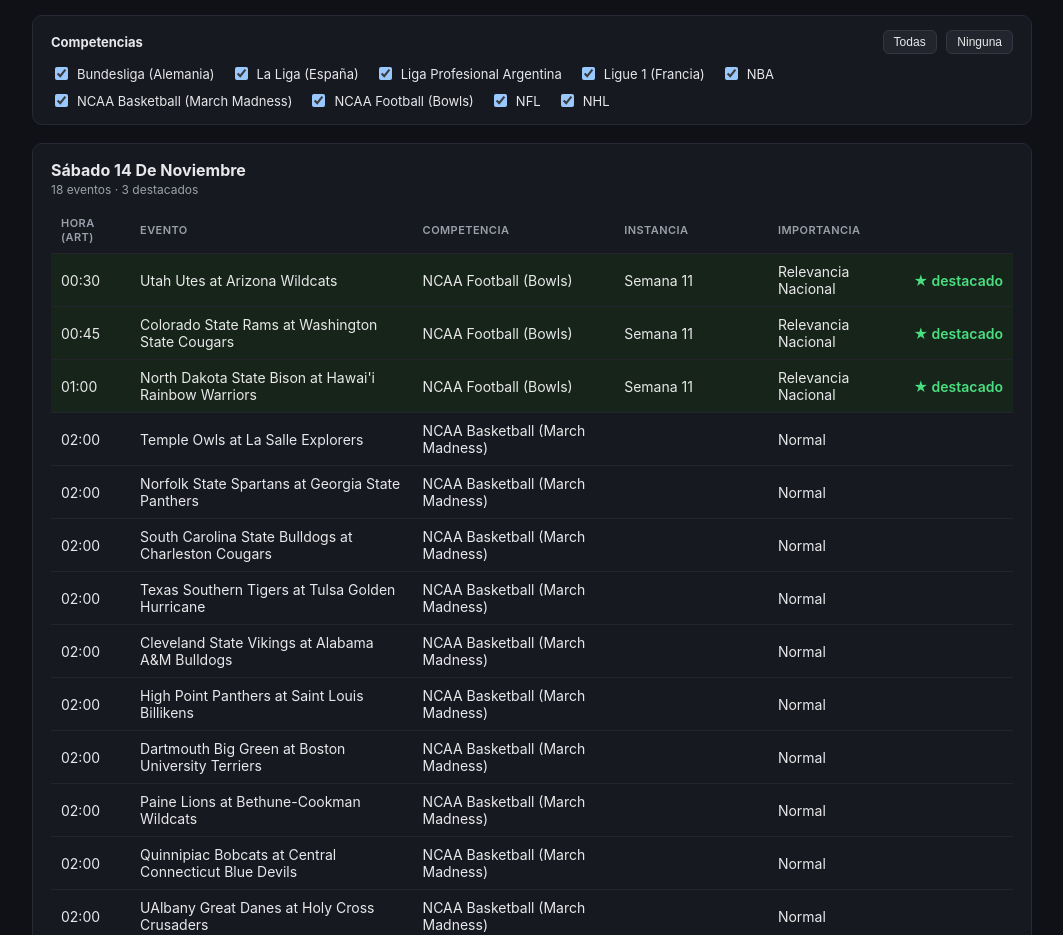
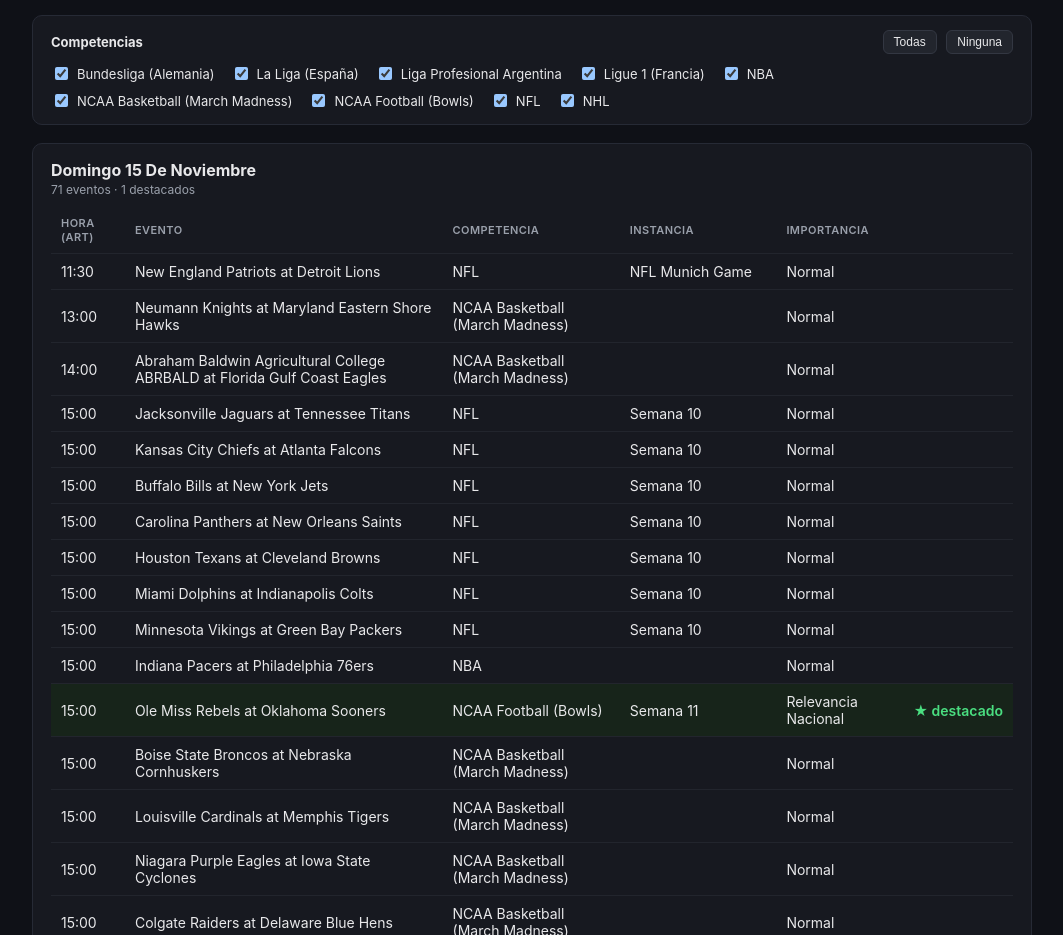
Before and after one commit to pablodberon/sports-events-tracker, a plain HTML site: page docs/index.html in a window 1280 px wide. Shown: the part 77-1012 px from the top of the page, without its empty margins (108-1171 px from the left). Drawn offline with Linux system fonts and the light colour scheme.

Commit message:
Actualizar dashboard [skip ci]

```diff
--- a/docs/index.html
+++ b/docs/index.html
@@ -36,7 +36,7 @@
 <body>
 <div class="wrap">
   <h1>Agenda deportiva</h1>
-  <div class="meta">Actualizado 2026-11-15 02:00 ART &middot; 400 eventos proximos &middot; 13 destacados &middot; la jornada va de 4am a 3:59am del dia siguiente (hora Argentina)</div>
+  <div class="meta">Actualizado 2026-11-15 12:29 ART &middot; 400 eventos proximos &middot; 15 destacados &middot; la jornada va de 4am a 3:59am del dia siguiente (hora Argentina)</div>
 
   <div class="filters">
     <div class="filters-head">
@@ -61,34 +61,6 @@
 
   <div class="no-results" id="noResults">No hay eventos para las competencias seleccionadas.</div>
 
-
-    <section class="day">
-      <h2>Sábado 14 de noviembre</h2>
-      <div class="day-meta">18 eventos &middot; 3 destacados</div>
-      <table>
-        <thead><tr><th>Hora (ART)</th><th>Evento</th><th>Competencia</th><th>Instancia</th><th>Importancia</th><th></th></tr></thead>
-        <tbody>
-          <tr class="featured" data-competitions="NCAA Football (Bowls)"><td>00:30</td><td>Utah Utes at Arizona Wildcats</td><td>NCAA Football (Bowls)</td><td>Semana 11</td><td>Relevancia Nacional</td><td class="badge">&#9733; destacado</td></tr>
-<tr class="featured" data-competitions="NCAA Football (Bowls)"><td>00:45</td><td>Colorado State Rams at Washington State Cougars</td><td>NCAA Football (Bowls)</td><td>Semana 11</td><td>Relevancia Nacional</td><td class="badge">&#9733; destacado</td></tr>
-<tr class="featured" data-competitions="NCAA Football (Bowls)"><td>01:00</td><td>North Dakota State Bison at Hawai'i Rainbow Warriors</td><td>NCAA Football (Bowls)</td><td>Semana 11</td><td>Relevancia Nacional</td><td class="badge">&#9733; destacado</td></tr>
-<tr class="" data-competitions="NCAA Basketball (March Madness)"><td>02:00</td><td>Temple Owls at La Salle Explorers</td><td>NCAA Basketball (March Madness)</td><td></td><td>Normal</td><td class="badge"></td></tr>
-<tr class="" data-competitions="NCAA Basketball (March Madness)"><td>02:00</td><td>Norfolk State Spartans at Georgia State Panthers</td><td>NCAA Basketball (March Madness)</td><td></td><td>Normal</td><td class="badge"></td></tr>
-<tr class="" data-competitions="NCAA Basketball (March Madness)"><td>02:00</td><td>South Carolina State Bulldogs at Charleston Cougars</td><td>NCAA Basketball (March Madness)</td><td></td><td>Normal</td><td class="badge"></td></tr>
-<tr class="" data-competitions="NCAA Basketball (March Madness)"><td>02:00</td><td>Texas Southern Tigers at Tulsa Golden Hurricane</td><td>NCAA Basketball (March Madness)</td><td></td><td>Normal</td><td class="badge"></td></tr>
-<tr class="" data-competitions="NCAA Basketball (March Madness)"><td>02:00</td><td>Cleveland State Vikings at Alabama A&amp;M Bulldogs</td><td>NCAA Basketball (March Madness)</td><td></td><td>Normal</td><td class="badge"></td></tr>
-<tr class="" data-competitions="NCAA Basketball (March Madness)"><td>02:00</td><td>High Point Panthers at Saint Louis Billikens</td><td>NCAA Basketball (March Madness)</td><td></td><td>Normal</td><td class="badge"></td></tr>
-<tr class="" data-competitions="NCAA Basketball (March Madness)"><td>02:00</td><td>Dartmouth Big Green at Boston University Terriers</td><td>NCAA Basketball (March Madness)</td><td></td><td>Normal</td><td class="badge"></td></tr>
-<tr class="" data-competitions="NCAA Basketball (March Madness)"><td>02:00</td><td>Paine Lions at Bethune-Cookman Wildcats</td><td>NCAA Basketball (March Madness)</td><td></td><td>Normal</td><td class="badge"></td></tr>
-<tr class="" data-competitions="NCAA Basketball (March Madness)"><td>02:00</td><td>Quinnipiac Bobcats at Central Connecticut Blue Devils</td><td>NCAA Basketball (March Madness)</td><td></td><td>Normal</td><td class="badge"></td></tr>
-<tr class="" data-competitions="NCAA Basketball (March Madness)"><td>02:00</td><td>UAlbany Great Danes at Holy Cross Crusaders</td><td>NCAA Basketball (March Madness)</td><td></td><td>Normal</td><td class="badge"></td></tr>
-<tr class="" data-competitions="NCAA Basketball (March Madness)"><td>02:00</td><td>Alabama State Hornets at San José State Spartans</td><td>NCAA Basketball (March Madness)</td><td></td><td>Normal</td><td class="badge"></td></tr>
-<tr class="" data-competitions="NCAA Basketball (March Madness)"><td>02:00</td><td>Texas State Bobcats at UTSA Roadrunners</td><td>NCAA Basketball (March Madness)</td><td></td><td>Normal</td><td class="badge"></td></tr>
-<tr class="" data-competitions="NCAA Basketball (March Madness)"><td>02:00</td><td>San Diego State Aztecs at New Mexico State Aggies</td><td>NCAA Basketball (March Madness)</td><td>Compete 4 Cause Classic</td><td>Normal</td><td class="badge"></td></tr>
-<tr class="" data-competitions="NCAA Basketball (March Madness)"><td>02:00</td><td>Doane Tigers at South Dakota Coyotes</td><td>NCAA Basketball (March Madness)</td><td></td><td>Normal</td><td class="badge"></td></tr>
-<tr class="" data-competitions="NCAA Basketball (March Madness)"><td>02:00</td><td>Florida A&amp;M Rattlers at UTEP Miners</td><td>NCAA Basketball (March Madness)</td><td></td><td>Normal</td><td class="badge"></td></tr>
-        </tbody>
-      </table>
-    </section>
 
     <section class="day">
       <h2>Domingo 15 de noviembre</h2>
@@ -487,7 +459,7 @@
 
     <section class="day">
       <h2>Viernes 20 de noviembre</h2>
-      <div class="day-meta">37 eventos &middot; 3 destacados</div>
+      <div class="day-meta">55 eventos &middot; 8 destacados</div>
       <table>
         <thead><tr><th>Hora (ART)</th><th>Evento</th><th>Competencia</th><th>Instancia</th><th>Importancia</th><th></th></tr></thead>
         <tbody>
@@ -528,6 +500,24 @@
 <tr class="" data-competitions="NCAA Basketball (March Madness)"><td>21:00</td><td>Monmouth Hawks at Princeton Tigers</td><td>NCAA Basketball (March Madness)</td><td></td><td>Normal</td><td class="badge"></td></tr>
 <tr class="" data-competitions="NCAA Basketball (March Madness)"><td>21:00</td><td>Western Michigan Broncos at Mount St. Mary's Mountaineers</td><td>NCAA Basketball (March Madness)</td><td></td><td>Normal</td><td class="badge"></td></tr>
 <tr class="" data-competitions="NBA"><td>21:30</td><td>Orlando Magic at Brooklyn Nets</td><td>NBA</td><td>NBA Cup - Group Play</td><td>Normal</td><td class="badge"></td></tr>
+<tr class="" data-competitions="NBA"><td>21:30</td><td>Indiana Pacers at Cleveland Cavaliers</td><td>NBA</td><td>NBA Cup - Group Play</td><td>Normal</td><td class="badge"></td></tr>
+<tr class="" data-competitions="NBA"><td>21:30</td><td>Toronto Raptors at Detroit Pistons</td><td>NBA</td><td>NBA Cup - Group Play</td><td>Normal</td><td class="badge"></td></tr>
+<tr class="featured" data-competitions="NCAA Football (Bowls)"><td>21:30</td><td>Bowling Green Falcons at Toledo Rockets</td><td>NCAA Football (Bowls)</td><td>Semana 12</td><td>Relevancia Nacional</td><td class="badge">&#9733; destacado</td></tr>
+<tr class="featured" data-competitions="NCAA Football (Bowls)"><td>21:30</td><td>Clemson Tigers at Duke Blue Devils</td><td>NCAA Football (Bowls)</td><td>Semana 12</td><td>Relevancia Nacional</td><td class="badge">&#9733; destacado</td></tr>
+<tr class="" data-competitions="NCAA Basketball (March Madness)"><td>21:30</td><td>Iowa Hawkeyes at Xavier Musketeers</td><td>NCAA Basketball (March Madness)</td><td></td><td>Normal</td><td class="badge"></td></tr>
+<tr class="" data-competitions="NCAA Basketball (March Madness)"><td>21:30</td><td>UT Arlington Mavericks at Northwestern State Demons</td><td>NCAA Basketball (March Madness)</td><td></td><td>Normal</td><td class="badge"></td></tr>
+<tr class="" data-competitions="NBA"><td>22:00</td><td>New Orleans Pelicans at Oklahoma City Thunder</td><td>NBA</td><td>NBA Cup - Group Play</td><td>Normal</td><td class="badge"></td></tr>
+<tr class="" data-competitions="NBA"><td>22:00</td><td>Washington Wizards at Chicago Bulls</td><td>NBA</td><td>NBA Cup - Group Play</td><td>Normal</td><td class="badge"></td></tr>
+<tr class="featured" data-competitions="NCAA Football (Bowls)"><td>22:00</td><td>Oregon Ducks at Michigan State Spartans</td><td>NCAA Football (Bowls)</td><td>Semana 12</td><td>Relevancia Nacional</td><td class="badge">&#9733; destacado</td></tr>
+<tr class="featured" data-competitions="NCAA Football (Bowls)"><td>22:00</td><td>UTEP Miners at Air Force Falcons</td><td>NCAA Football (Bowls)</td><td>Semana 12</td><td>Relevancia Nacional</td><td class="badge">&#9733; destacado</td></tr>
+<tr class="" data-competitions="NCAA Basketball (March Madness)"><td>22:00</td><td>Mississippi Valley State Delta Devils at Arkansas Razorbacks</td><td>NCAA Basketball (March Madness)</td><td></td><td>Normal</td><td class="badge"></td></tr>
+<tr class="" data-competitions="NCAA Basketball (March Madness)"><td>22:00</td><td>Neumann Knights at Lehigh Mountain Hawks</td><td>NCAA Basketball (March Madness)</td><td></td><td>Normal</td><td class="badge"></td></tr>
+<tr class="" data-competitions="NCAA Basketball (March Madness)"><td>22:00</td><td>UCF Knights at Vanderbilt Commodores</td><td>NCAA Basketball (March Madness)</td><td></td><td>Normal</td><td class="badge"></td></tr>
+<tr class="" data-competitions="NCAA Basketball (March Madness)"><td>22:00</td><td>Kentucky Wildcats at Indiana Hoosiers</td><td>NCAA Basketball (March Madness)</td><td></td><td>Normal</td><td class="badge"></td></tr>
+<tr class="" data-competitions="NCAA Basketball (March Madness)"><td>22:00</td><td>Georgia Bulldogs at Georgia Tech Yellow Jackets</td><td>NCAA Basketball (March Madness)</td><td></td><td>Normal</td><td class="badge"></td></tr>
+<tr class="" data-competitions="NCAA Basketball (March Madness)"><td>22:00</td><td>South Alabama Jaguars at SMU Mustangs</td><td>NCAA Basketball (March Madness)</td><td></td><td>Normal</td><td class="badge"></td></tr>
+<tr class="featured" data-competitions="NCAA Football (Bowls)"><td>23:00</td><td>New Mexico Lobos at Wyoming Cowboys</td><td>NCAA Football (Bowls)</td><td>Semana 12</td><td>Relevancia Nacional</td><td class="badge">&#9733; destacado</td></tr>
+<tr class="" data-competitions="NCAA Basketball (March Madness)"><td>23:00</td><td>Marshall Thundering Herd at North Carolina Tar Heels</td><td>NCAA Basketball (March Madness)</td><td></td><td>Normal</td><td class="badge"></td></tr>
         </tbody>
       </table>
     </section>
```
